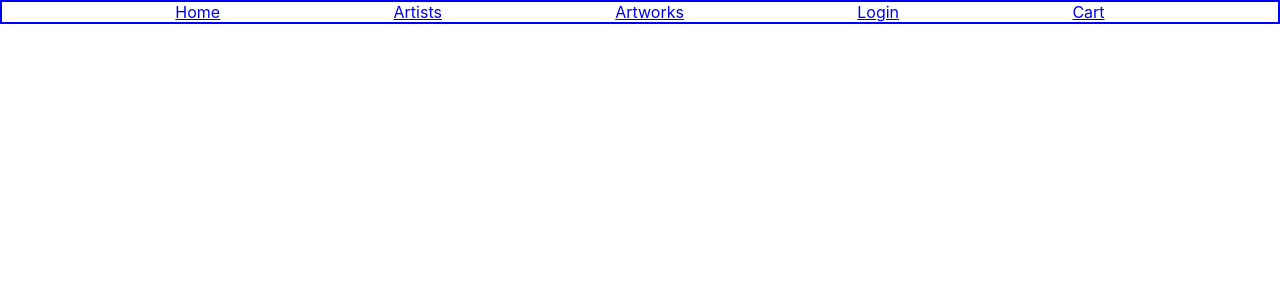
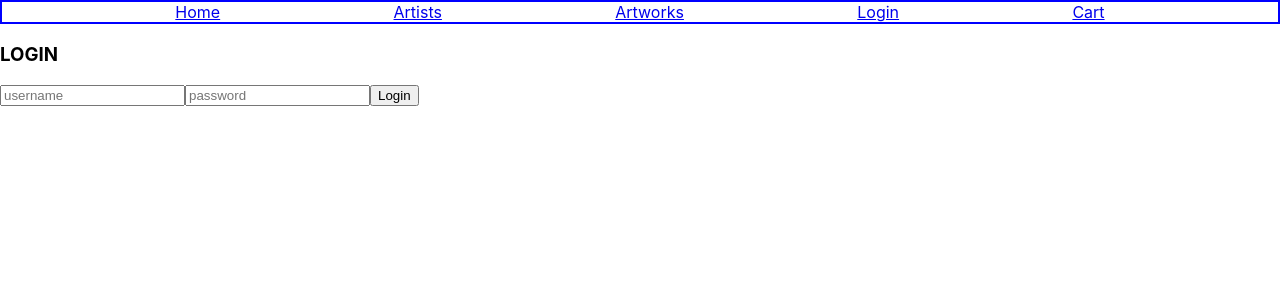
Before and after one commit to Sofialav/artDealer-client, a React (Create React App) app: page /login in a window 1280 px wide. Shown: the top 300 px of the page. Built offline with nearby package versions, Linux system fonts and the light colour scheme.

Commit message:
Add AuthFormContainer, LoginForm with render

```diff
--- a/src/App.js
+++ b/src/App.js
@@ -5,6 +5,7 @@ import store from "./store/store";
 import "./App.css";
 import MainPageContainer from "./components/MainPageContainer";
 import NavbarContainer from "./components/NavbarContainer";
+import AuthFormContainer from "./components/authorization/AuthFormContainer";
 
 class App extends Component {
   render() {
@@ -13,6 +14,7 @@ class App extends Component {
         <div>
           <NavbarContainer />
           <Route exact path="/" component={MainPageContainer} />
+          <Route exact path="/login" component={AuthFormContainer} />
         </div>
       </Provider>
     );
--- /dev/null
+++ b/src/components/authorization/AuthForm.js
@@ -0,0 +1,48 @@
+import React, { Component } from "react";
+
+class AuthForm extends Component {
+  inputForm = props => {
+    return (
+      <form onSubmit={this.props.onSubmit}>
+        <input
+          placeholder="username"
+          type="text"
+          value={this.props.values.login}
+          onChange={this.props.onChange}
+          name="login"
+        ></input>
+        <input
+          placeholder="password"
+          type="password"
+          value={this.props.values.password}
+          onChange={this.props.onChange}
+          name="password"
+        ></input>
+        {props.children}
+        <button type="submit">{this.props.buttonName}</button>
+      </form>
+    );
+  };
+  render() {
+    if (this.props.values.hasOwnProperty("email")) {
+      return (
+        <this.inputForm>
+          <input
+            placeholder="email"
+            type="email"
+            value={this.props.values.email}
+            onChange={this.props.onChange}
+            name="email"
+          ></input>
+        </this.inputForm>
+      );
+    }
+    return (
+      <div>
+        <this.inputForm />
+      </div>
+    );
+  }
+}
+
+export default AuthForm;
--- /dev/null
+++ b/src/components/authorization/AuthFormContainer.js
@@ -0,0 +1,14 @@
+import React, { Component } from "react";
+import LoginFormContainer from "./LoginFormContainer";
+
+class AuthFormContainer extends Component {
+  render() {
+    return (
+      <div>
+        <LoginFormContainer />
+      </div>
+    );
+  }
+}
+
+export default AuthFormContainer;
--- /dev/null
+++ b/src/components/authorization/LoginFormContainer.js
@@ -0,0 +1,34 @@
+import React, { Component } from "react";
+import LoginForm from "./AuthForm";
+import { connect } from "react-redux";
+
+class LoginFormContainer extends Component {
+  state = { login: "", password: "" };
+
+  onSubmit = event => {
+    event.preventDefault();
+    this.props.login(this.state, this.props.history);
+    this.setState({ name: "", password: "" });
+  };
+  onChange = event => {
+    this.setState({
+      [event.target.name]: event.target.value
+    });
+  };
+
+  render() {
+    return (
+      <div>
+        <h3>LOGIN</h3>
+        <LoginForm
+          onSubmit={this.onSubmit}
+          onChange={this.onChange}
+          values={this.state}
+          buttonName="Login"
+        />
+      </div>
+    );
+  }
+}
+
+export default connect(null)(LoginFormContainer);
```
